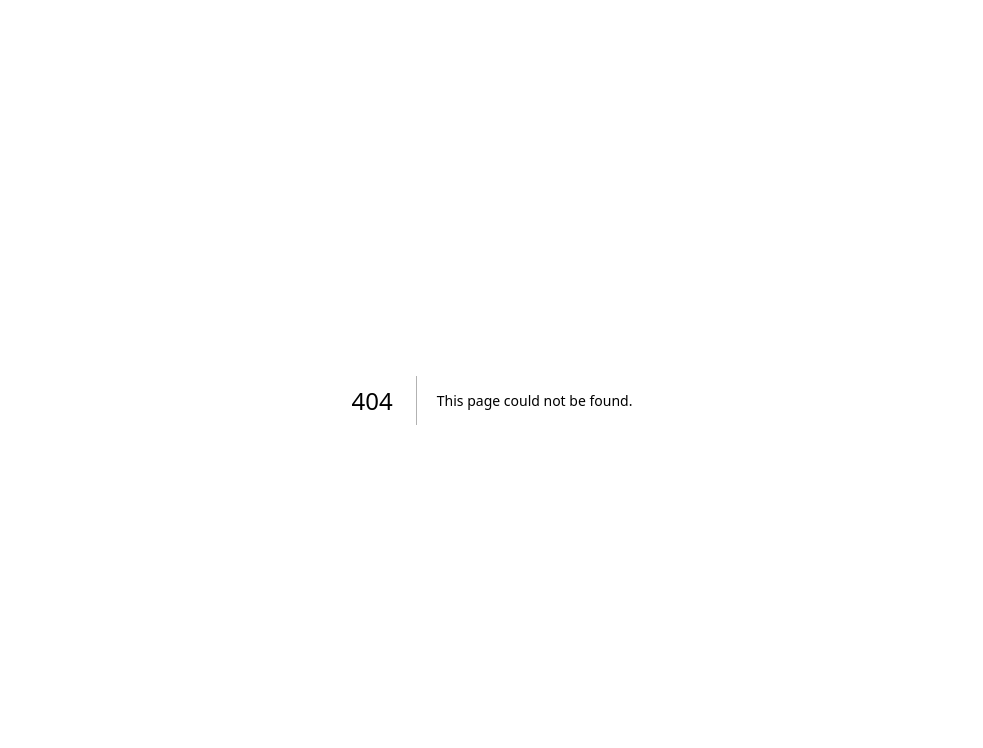
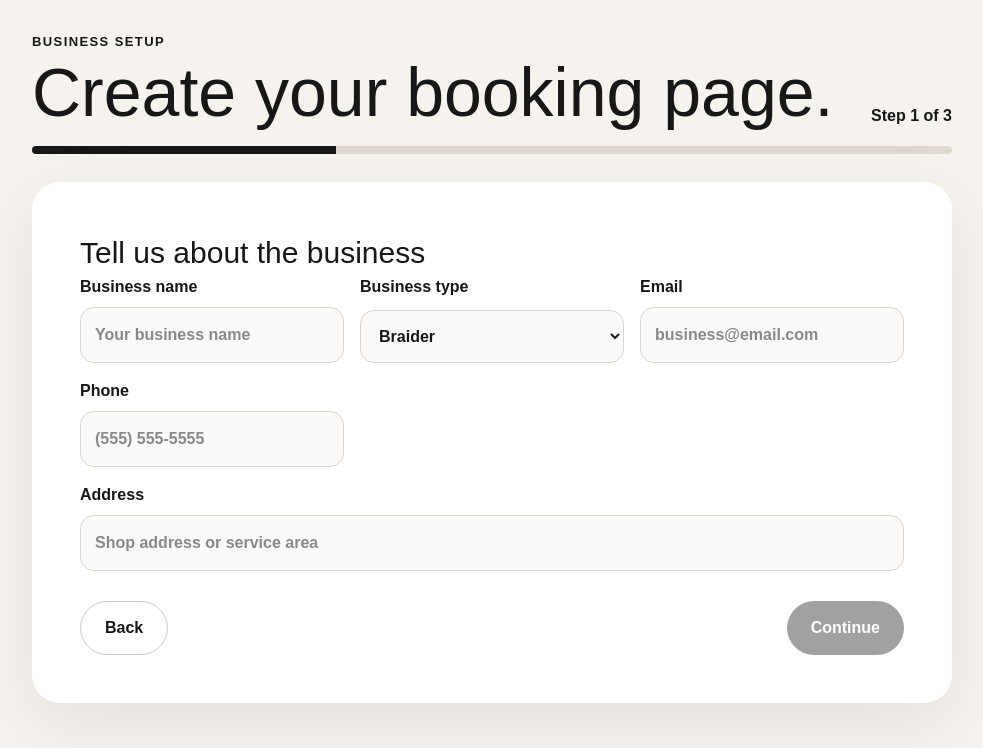
Before and after one commit to zuripluslola-oss/Booking-App, a Next.js app: page /business/onboarding in a window 1280 px wide. Before the commit this address had no page. Shown: the top 748 px of the page, without its empty margins (148-1131 px from the left). Built offline with nearby package versions, Linux system fonts and the light colour scheme.

Commit message:
Add business onboarding and feature switches

```diff
--- /dev/null
+++ b/app/business/onboarding/page.tsx
@@ -0,0 +1,127 @@
+"use client";
+
+import { useMemo, useState } from "react";
+
+const businessTypes = ["Barber", "Braider", "Loctician", "Wig & Weave Specialist", "Nail Tech", "Lash Artist", "Makeup Artist", "Salon", "Other"];
+const templates = [
+  { id: "editorial", name: "Editorial", note: "Bold photos and video-first booking" },
+  { id: "minimal", name: "Minimal", note: "Clean, calm and easy to scan" },
+  { id: "luxury", name: "Luxury", note: "Premium dark styling for VIP brands" },
+];
+const featureOptions = [
+  ["consultations", "Consultations", "Require a consultation before selected services"],
+  ["videoConsultations", "Video consultations", "Offer remote consultations by video"],
+  ["approvalWorkflow", "Approval workflow", "Review photos and approve clients before booking"],
+  ["vipBookings", "Private / VIP bookings", "Show private services only to approved clients"],
+  ["groupAppointments", "Group appointments", "Allow multiple seats in one time slot"],
+  ["bookFromMedia", "Book from photos and videos", "Turn gallery posts into booking buttons"],
+] as const;
+
+type FeatureKey = (typeof featureOptions)[number][0];
+
+export default function BusinessOnboardingPage() {
+  const [step, setStep] = useState(1);
+  const [saved, setSaved] = useState(false);
+  const [form, setForm] = useState({
+    businessName: "",
+    businessType: "Braider",
+    address: "",
+    phone: "",
+    email: "",
+    template: "editorial",
+    features: {
+      consultations: true,
+      videoConsultations: false,
+      approvalWorkflow: false,
+      vipBookings: false,
+      groupAppointments: false,
+      bookFromMedia: true,
+    } as Record<FeatureKey, boolean>,
+  });
+
+  const progress = useMemo(() => `${Math.round((step / 3) * 100)}%`, [step]);
+  const canContinue = step !== 1 || (form.businessName.trim() && form.email.trim());
+
+  function toggleFeature(key: FeatureKey) {
+    setForm((current) => ({
+      ...current,
+      features: { ...current.features, [key]: !current.features[key] },
+    }));
+  }
+
+  function finish() {
+    localStorage.setItem("booking-business-onboarding", JSON.stringify(form));
+    setSaved(true);
+  }
+
+  return (
+    <main style={{ minHeight: "100vh", background: "#f6f3ee", color: "#171717", padding: "32px 18px 72px" }}>
+      <section style={{ maxWidth: 920, margin: "0 auto" }}>
+        <div style={{ display: "flex", justifyContent: "space-between", gap: 20, alignItems: "end", marginBottom: 18 }}>
+          <div>
+            <p style={{ margin: 0, fontSize: 13, fontWeight: 800, letterSpacing: 1.4, textTransform: "uppercase" }}>Business setup</p>
+            <h1 style={{ margin: "8px 0 4px", fontSize: "clamp(34px, 7vw, 68px)", lineHeight: .95 }}>Create your booking page.</h1>
+          </div>
+          <strong>Step {step} of 3</strong>
+        </div>
+
+        <div style={{ height: 8, background: "#ded8ce", borderRadius: 999, overflow: "hidden", marginBottom: 28 }}>
+          <div style={{ width: progress, height: "100%", background: "#171717", transition: "width .25s ease" }} />
+        </div>
+
+        <div style={{ background: "white", borderRadius: 28, padding: "clamp(22px, 5vw, 48px)", boxShadow: "0 20px 70px rgba(0,0,0,.08)" }}>
+          {step === 1 && (
+            <div>
+              <h2 style={{ fontSize: 30, marginTop: 0 }}>Tell us about the business</h2>
+              <div style={{ display: "grid", gridTemplateColumns: "repeat(auto-fit,minmax(240px,1fr))", gap: 16 }}>
+                <Field label="Business name" value={form.businessName} onChange={(value) => setForm({ ...form, businessName: value })} placeholder="Your business name" />
+                <label style={labelStyle}>Business type<select style={inputStyle} value={form.businessType} onChange={(e) => setForm({ ...form, businessType: e.target.value })}>{businessTypes.map((type) => <option key={type}>{type}</option>)}</select></label>
+                <Field label="Email" value={form.email} onChange={(value) => setForm({ ...form, email: value })} placeholder="business@email.com" />
+                <Field label="Phone" value={form.phone} onChange={(value) => setForm({ ...form, phone: value })} placeholder="(555) 555-5555" />
+                <div style={{ gridColumn: "1 / -1" }}><Field label="Address" value={form.address} onChange={(value) => setForm({ ...form, address: value })} placeholder="Shop address or service area" /></div>
+              </div>
+            </div>
+          )}
+
+          {step === 2 && (
+            <div>
+              <h2 style={{ fontSize: 30, marginTop: 0 }}>Choose a starting look</h2>
+              <p style={{ color: "#666", marginBottom: 22 }}>The business can change this later.</p>
+              <div style={{ display: "grid", gridTemplateColumns: "repeat(auto-fit,minmax(210px,1fr))", gap: 16 }}>
+                {templates.map((template) => {
+                  const active = form.template === template.id;
+                  return <button key={template.id} onClick={() => setForm({ ...form, template: template.id })} style={{ textAlign: "left", padding: 22, minHeight: 180, borderRadius: 22, border: active ? "3px solid #171717" : "1px solid #ddd", background: template.id === "luxury" ? "#171717" : template.id === "editorial" ? "#e9ff61" : "#fafafa", color: template.id === "luxury" ? "white" : "#171717", cursor: "pointer" }}><span style={{ fontSize: 12, fontWeight: 800, textTransform: "uppercase" }}>Template</span><h3 style={{ fontSize: 26, margin: "38px 0 8px" }}>{template.name}</h3><p style={{ margin: 0, opacity: .75 }}>{template.note}</p></button>;
+                })}
+              </div>
+            </div>
+          )}
+
+          {step === 3 && (
+            <div>
+              <h2 style={{ fontSize: 30, marginTop: 0 }}>Turn on only what you need</h2>
+              <p style={{ color: "#666", marginBottom: 22 }}>Every feature is optional and can be changed later.</p>
+              <div style={{ display: "grid", gap: 12 }}>
+                {featureOptions.map(([key, title, note]) => <button key={key} onClick={() => toggleFeature(key)} style={{ border: "1px solid #ddd", background: "#fff", borderRadius: 18, padding: 18, display: "flex", justifyContent: "space-between", alignItems: "center", gap: 16, textAlign: "left", cursor: "pointer" }}><span><strong style={{ display: "block", fontSize: 17 }}>{title}</strong><span style={{ color: "#6b6b6b" }}>{note}</span></span><span style={{ width: 52, height: 30, borderRadius: 999, padding: 3, background: form.features[key] ? "#171717" : "#d8d8d8", display: "flex", justifyContent: form.features[key] ? "flex-end" : "flex-start", flexShrink: 0 }}><span style={{ width: 24, height: 24, borderRadius: "50%", background: "white" }} /></span></button>)}
+              </div>
+              {saved && <div style={{ marginTop: 20, background: "#e9ff61", borderRadius: 16, padding: 18, fontWeight: 800 }}>Business setup saved. The booking page is ready for services and availability.</div>}
+            </div>
+          )}
+
+          <div style={{ display: "flex", justifyContent: "space-between", marginTop: 30, gap: 12 }}>
+            <button disabled={step === 1} onClick={() => setStep((value) => Math.max(1, value - 1))} style={secondaryButton}>Back</button>
+            {step < 3 ? <button disabled={!canContinue} onClick={() => setStep((value) => Math.min(3, value + 1))} style={{ ...primaryButton, opacity: canContinue ? 1 : .4 }}>Continue</button> : <button onClick={finish} style={primaryButton}>Finish setup</button>}
+          </div>
+        </div>
+      </section>
+    </main>
+  );
+}
+
+function Field({ label, value, onChange, placeholder }: { label: string; value: string; onChange: (value: string) => void; placeholder: string }) {
+  return <label style={labelStyle}>{label}<input style={inputStyle} value={value} onChange={(e) => onChange(e.target.value)} placeholder={placeholder} /></label>;
+}
+
+const labelStyle = { display: "grid", gap: 8, fontWeight: 800 } as const;
+const inputStyle = { width: "100%", boxSizing: "border-box", border: "1px solid #d9d4cc", borderRadius: 14, padding: "15px 14px", background: "#fbfaf8", color: "#171717", fontSize: 16 } as const;
+const primaryButton = { border: 0, borderRadius: 999, background: "#171717", color: "white", fontWeight: 800, padding: "14px 24px", cursor: "pointer" } as const;
+const secondaryButton = { border: "1px solid #ccc", borderRadius: 999, background: "white", color: "#171717", fontWeight: 800, padding: "14px 24px", cursor: "pointer" } as const;
```
